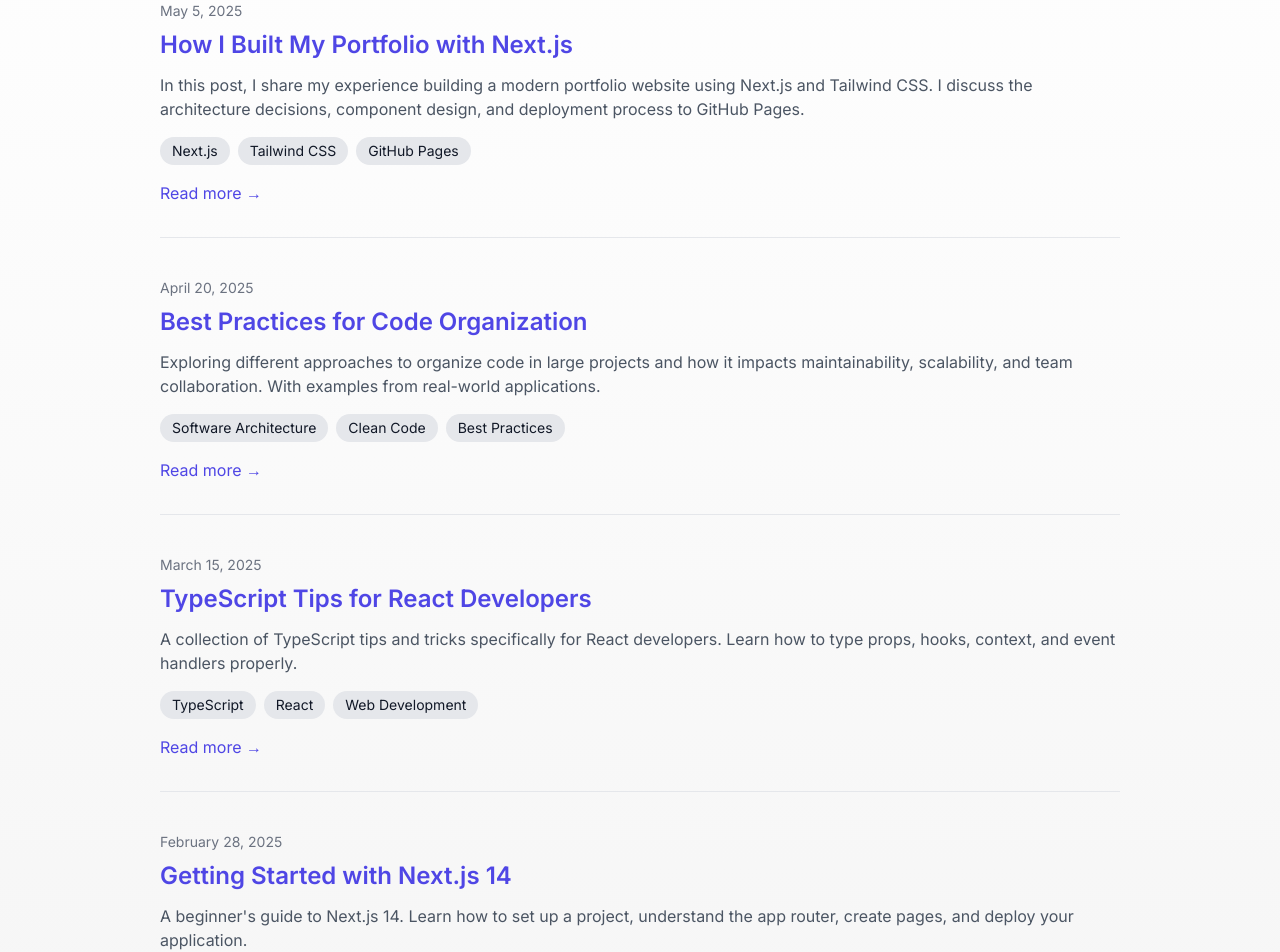
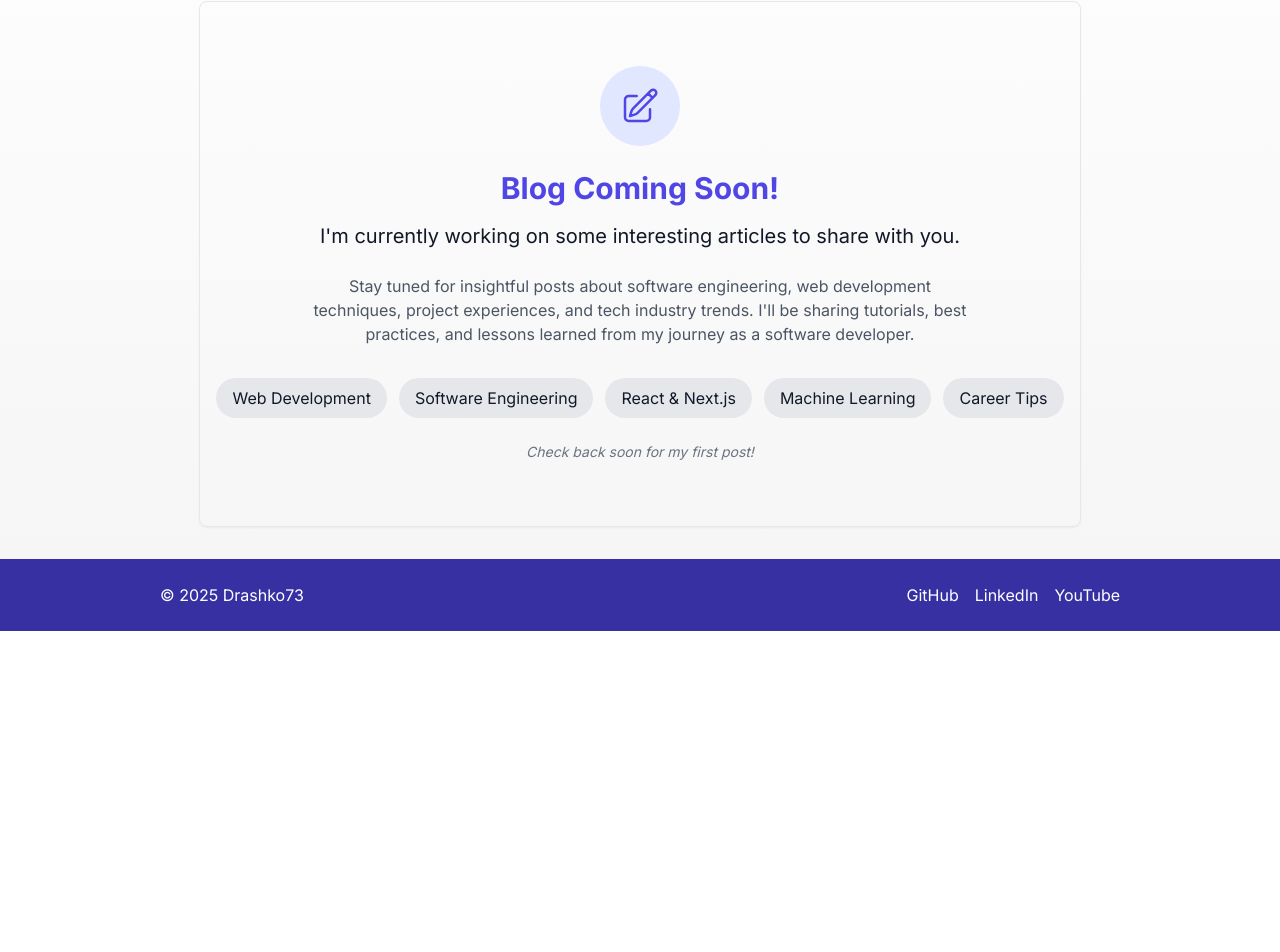
Before and after one commit to Drashko73/drashko73.github.io, a Next.js app: page /blog in a window 1280 px wide. Shown: the part 235-1187 px from the top of the page. After the commit the page ends 866 px from the top, so only its background shows below. Built offline with nearby package versions, Linux system fonts and the light colour scheme.

Commit message:
Update blog section to reflect upcoming content and enhance layout with new design elements

```diff
--- a/src/app/blog/page.tsx
+++ b/src/app/blog/page.tsx
@@ -2,91 +2,45 @@
 
 export default function BlogPage() {
   return (
-    <div className="space-y-8">
+    <div className="space-y-8 min-h-[calc(100vh-16rem)]">
       <h1 className="text-4xl font-bold text-primary-700 dark:text-primary-300 mb-4">My Blog</h1>
 
-      <p className="text-lg">
+      <p className="text-lg text-gray-600 dark:text-gray-400">
         I write about software development, technology trends, and my experiences as a developer.
       </p>
 
-      <div className="space-y-10 mt-8">
-        {/* Blog post 1 */}        <article className="border-b dark:border-gray-700 pb-8">
-          <div className="text-sm text-gray-500 dark:text-gray-400 mb-2">May 5, 2025</div><h2 className="text-2xl font-semibold mb-3">
-            <Link href="/blog/how-i-built-portfolio" className="text-primary-600 hover:text-primary-700 dark:text-primary-400 dark:hover:text-primary-300">
-              How I Built My Portfolio with Next.js
-            </Link>
-          </h2>
-          <p className="text-gray-600 dark:text-gray-400 mb-4">
-            In this post, I share my experience building a modern portfolio website using Next.js and Tailwind CSS.
-            I discuss the architecture decisions, component design, and deployment process to GitHub Pages.
+      <div className="mt-12">
+        <div className="flex flex-col items-center justify-center text-center py-16 px-4 border dark:border-gray-700 rounded-lg shadow-sm">
+          <div className="bg-primary-100 dark:bg-primary-900/30 rounded-full p-5 mb-6">
+            <svg xmlns="http://www.w3.org/2000/svg" fill="none" viewBox="0 0 24 24" strokeWidth={1.5} stroke="currentColor" className="w-10 h-10 text-primary-600 dark:text-primary-400">
+              <path strokeLinecap="round" strokeLinejoin="round" d="M16.862 4.487l1.687-1.688a1.875 1.875 0 112.652 2.652L10.582 16.07a4.5 4.5 0 01-1.897 1.13L6 18l.8-2.685a4.5 4.5 0 011.13-1.897l8.932-8.931zm0 0L19.5 7.125M18 14v4.75A2.25 2.25 0 0115.75 21H5.25A2.25 2.25 0 013 18.75V8.25A2.25 2.25 0 015.25 6H10" />
+            </svg>
+          </div>
+
+          <h2 className="text-3xl font-bold mb-4 text-primary-600 dark:text-primary-400">Blog Coming Soon!</h2>
+
+          <p className="text-xl mb-6 max-w-2xl">
+            I'm currently working on some interesting articles to share with you.
           </p>
-          <div className="flex flex-wrap gap-2 mb-4">
-            <span className="inline-block bg-gray-200 dark:bg-gray-700 rounded-full px-3 py-1 text-sm">Next.js</span>
-            <span className="inline-block bg-gray-200 dark:bg-gray-700 rounded-full px-3 py-1 text-sm">Tailwind CSS</span>
-            <span className="inline-block bg-gray-200 dark:bg-gray-700 rounded-full px-3 py-1 text-sm">GitHub Pages</span>
-          </div>          <Link href="/blog/how-i-built-portfolio" className="text-primary-600 hover:text-primary-700 dark:text-primary-400 dark:hover:text-primary-300">
-            Read more →
-          </Link>
-        </article>
 
-        {/* Blog post 2 */}        <article className="border-b dark:border-gray-700 pb-8">
-          <div className="text-sm text-gray-500 dark:text-gray-400 mb-2">April 20, 2025</div><h2 className="text-2xl font-semibold mb-3">
-            <Link href="/blog/code-organization-practices" className="text-primary-600 hover:text-primary-700 dark:text-primary-400 dark:hover:text-primary-300">
-              Best Practices for Code Organization
-            </Link>
-          </h2>
-          <p className="text-gray-600 dark:text-gray-400 mb-4">
-            Exploring different approaches to organize code in large projects and how it impacts maintainability,
-            scalability, and team collaboration. With examples from real-world applications.
+          <p className="text-gray-600 dark:text-gray-400 mb-8 max-w-2xl">
+            Stay tuned for insightful posts about software engineering, web development techniques,
+            project experiences, and tech industry trends. I'll be sharing tutorials, best practices,
+            and lessons learned from my journey as a software developer.
           </p>
-          <div className="flex flex-wrap gap-2 mb-4">
-            <span className="inline-block bg-gray-200 dark:bg-gray-700 rounded-full px-3 py-1 text-sm">Software Architecture</span>
-            <span className="inline-block bg-gray-200 dark:bg-gray-700 rounded-full px-3 py-1 text-sm">Clean Code</span>
-            <span className="inline-block bg-gray-200 dark:bg-gray-700 rounded-full px-3 py-1 text-sm">Best Practices</span>
-          </div>          <Link href="/blog/code-organization-practices" className="text-primary-600 hover:text-primary-700 dark:text-primary-400 dark:hover:text-primary-300">
-            Read more →
-          </Link>
-        </article>
 
-        {/* Blog post 3 */}
-        <article className="border-b pb-8">
-          <div className="text-sm text-gray-500 dark:text-gray-400 mb-2">March 15, 2025</div>          <h2 className="text-2xl font-semibold mb-3">
-            <Link href="/blog/typescript-react-tips" className="text-primary-600 hover:text-primary-700 dark:text-primary-400 dark:hover:text-primary-300">
-              TypeScript Tips for React Developers
-            </Link>
-          </h2>
-          <p className="text-gray-600 dark:text-gray-400 mb-4">
-            A collection of TypeScript tips and tricks specifically for React developers.
-            Learn how to type props, hooks, context, and event handlers properly.
+          <div className="flex flex-wrap gap-3 justify-center mb-6">
+            <span className="inline-block bg-gray-200 dark:bg-gray-700 rounded-full px-4 py-2">Web Development</span>
+            <span className="inline-block bg-gray-200 dark:bg-gray-700 rounded-full px-4 py-2">Software Engineering</span>
+            <span className="inline-block bg-gray-200 dark:bg-gray-700 rounded-full px-4 py-2">React & Next.js</span>
+            <span className="inline-block bg-gray-200 dark:bg-gray-700 rounded-full px-4 py-2">Machine Learning</span>
+            <span className="inline-block bg-gray-200 dark:bg-gray-700 rounded-full px-4 py-2">Career Tips</span>
+          </div>
+
+          <p className="text-sm text-gray-500 dark:text-gray-400 italic">
+            Check back soon for my first post!
           </p>
-          <div className="flex flex-wrap gap-2 mb-4">
-            <span className="inline-block bg-gray-200 dark:bg-gray-700 rounded-full px-3 py-1 text-sm">TypeScript</span>
-            <span className="inline-block bg-gray-200 dark:bg-gray-700 rounded-full px-3 py-1 text-sm">React</span>
-            <span className="inline-block bg-gray-200 dark:bg-gray-700 rounded-full px-3 py-1 text-sm">Web Development</span>
-          </div>          <Link href="/blog/typescript-react-tips" className="text-primary-600 hover:text-primary-700 dark:text-primary-400 dark:hover:text-primary-300">
-            Read more →
-          </Link>
-        </article>
-
-        {/* Blog post 4 */}
-        <article>
-          <div className="text-sm text-gray-500 dark:text-gray-400 mb-2">February 28, 2025</div>          <h2 className="text-2xl font-semibold mb-3">
-            <Link href="/blog/getting-started-with-nextjs" className="text-primary-600 hover:text-primary-700 dark:text-primary-400 dark:hover:text-primary-300">
-              Getting Started with Next.js 14
-            </Link>
-          </h2>
-          <p className="text-gray-600 dark:text-gray-400 mb-4">
-            A beginner's guide to Next.js 14. Learn how to set up a project, understand the app router,
-            create pages, and deploy your application.
-          </p>
-          <div className="flex flex-wrap gap-2 mb-4">
-            <span className="inline-block bg-gray-200 dark:bg-gray-700 rounded-full px-3 py-1 text-sm">Next.js</span>
-            <span className="inline-block bg-gray-200 dark:bg-gray-700 rounded-full px-3 py-1 text-sm">React</span>
-            <span className="inline-block bg-gray-200 dark:bg-gray-700 rounded-full px-3 py-1 text-sm">Tutorial</span>
-          </div>          <Link href="/blog/getting-started-with-nextjs" className="text-primary-600 hover:text-primary-700 dark:text-primary-400 dark:hover:text-primary-300">
-            Read more →
-          </Link>
-        </article>
+        </div>
       </div>
     </div>
   )
--- a/src/app/layout.tsx
+++ b/src/app/layout.tsx
@@ -23,7 +23,7 @@
 }) {
   return (
     <html lang="en" suppressHydrationWarning>
-      <body className={`${inter.className} min-h-screen bg-white dark:bg-gray-900 dark:text-white transition-colors duration-300`}>
+      <body className={`${inter.className} min-h-screen bg-white dark:bg-gray-900 dark:text-white transition-colors duration-300 flex flex-col`}>
         <ThemeProvider defaultTheme="system" storageKey="theme">
           <header className="bg-primary-700 dark:bg-primary-900 text-white shadow-md relative">
             <nav className="container-narrow py-5">
@@ -40,7 +40,7 @@
               </div>
             </nav>
           </header>
-          <main className="container-narrow py-8 text-gray-900 dark:text-gray-100">
+          <main className="container-narrow py-8 text-gray-900 dark:text-gray-100 flex-grow">
             {children}
           </main>
           <footer className="bg-primary-800 dark:bg-primary-950 text-white">
--- a/src/app/page.tsx
+++ b/src/app/page.tsx
@@ -211,30 +211,22 @@
       {/* Latest Blog Posts */}
       <section>
         <h2 className="section-heading">Latest from the Blog</h2>
-        <div className="space-y-6">
-          <div className="border dark:border-gray-700 rounded-lg p-6 hover:shadow-md transition-shadow">
-            <div className="text-sm text-gray-400 dark:text-gray-400 mb-2">May 5, 2025</div>
-            <h3 className="text-xl font-semibold mb-2">How I Built My Portfolio with Next.js</h3>
-            <p className="text-gray-600 dark:text-gray-400 mb-4">
-              In this post, I share my experience building a modern portfolio website using Next.js and Tailwind CSS...
-            </p>            <Link href="/blog/how-i-built-portfolio" className="text-primary-600 hover:text-primary-700 dark:text-primary-400 dark:hover:text-primary-300">
-              Read More →
+        <div className="border dark:border-gray-700 rounded-lg p-8 hover:shadow-md transition-shadow text-center">
+          <div className="flex flex-col items-center justify-center space-y-4">
+            <div className="bg-primary-100 dark:bg-primary-900/30 rounded-full p-4 mb-2">
+              <svg xmlns="http://www.w3.org/2000/svg" fill="none" viewBox="0 0 24 24" strokeWidth={1.5} stroke="currentColor" className="w-8 h-8 text-primary-600 dark:text-primary-400">
+                <path strokeLinecap="round" strokeLinejoin="round" d="M12 6.042A8.967 8.967 0 0 0 6 3.75c-1.052 0-2.062.18-3 .512v14.25A8.987 8.987 0 0 1 6 18c2.305 0 4.408.867 6 2.292m0-14.25a8.966 8.966 0 0 1 6-2.292c1.052 0 2.062.18 3 .512v14.25A8.987 8.987 0 0 0 18 18a8.967 8.967 0 0 0-6 2.292m0-14.25v14.25" />
+              </svg>
+            </div>
+            <h3 className="text-2xl font-semibold mb-2">Coming Soon!</h3>
+            <p className="text-gray-600 dark:text-gray-400 max-w-lg mx-auto mb-4">
+              I'm working on some interesting articles to share with you. Blog posts will be available shortly.
+              Stay tuned for insights on software development, technology trends, and my project experiences.
+            </p>
+            <Link href="/blog" className="button-primary">
+              Visit Blog Page
             </Link>
           </div>
-            <div className="border dark:border-gray-700 rounded-lg p-6 hover:shadow-md transition-shadow">
-            <div className="text-sm text-gray-400 dark:text-gray-400 mb-2">April 20, 2025</div>
-            <h3 className="text-xl font-semibold mb-2">Best Practices for Code Organization</h3>
-            <p className="text-gray-600 dark:text-gray-400 mb-4">
-              Exploring different approaches to organize code in large projects and how it impacts maintainability...
-            </p>            <Link href="/blog/code-organization-practices" className="text-primary-600 hover:text-primary-700 dark:text-primary-400 dark:hover:text-primary-300">
-              Read More →
-            </Link>
-          </div>
-        </div>
-        <div className="mt-6 text-center">
-          <Link href="/blog" className="button-primary">
-            View All Posts
-          </Link>
         </div>
       </section>
     </div>
```
